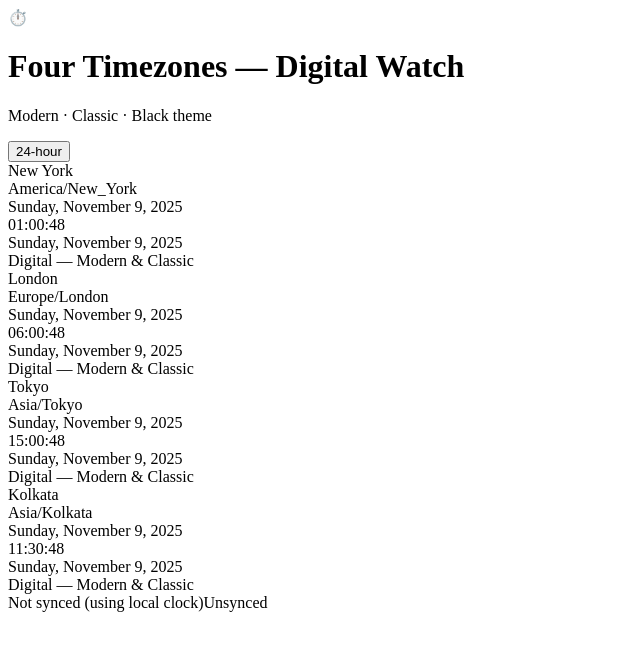
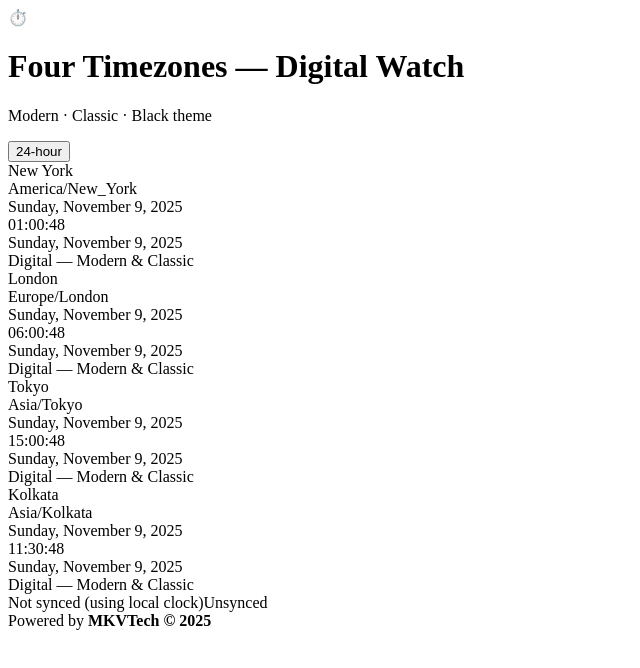
Before and after one commit to Montukv-git/world4clock, a React (Vite) app: page / in a window 1280 px wide. Shown: the top 668 px of the page, without its empty margins (0-640 px from the left). Built offline with nearby package versions, Linux system fonts and the light colour scheme; no server answers; the HTML template or start-up script is replaced by a standard one.

Commit message:
Refactor footer layout with additional elements

```diff
--- a/src/App.jsx
+++ b/src/App.jsx
@@ -159,9 +159,15 @@ export default function App() {
       </main>
 
       <footer className="footer">
-        <span>{syncMessage}</span>
-        {!synced && <span className="unsynced">Unsynced</span>}
+        <div className="footer-left">
+          <span>{syncMessage}</span>
+          {!synced && <span className="unsynced">Unsynced</span>}
+        </div>
+        <div className="footer-right">
+          <span className="powered">Powered by <strong>MKVTech © 2025</strong></span>
+        </div>
       </footer>
+
     </div>
   )
 }
```
